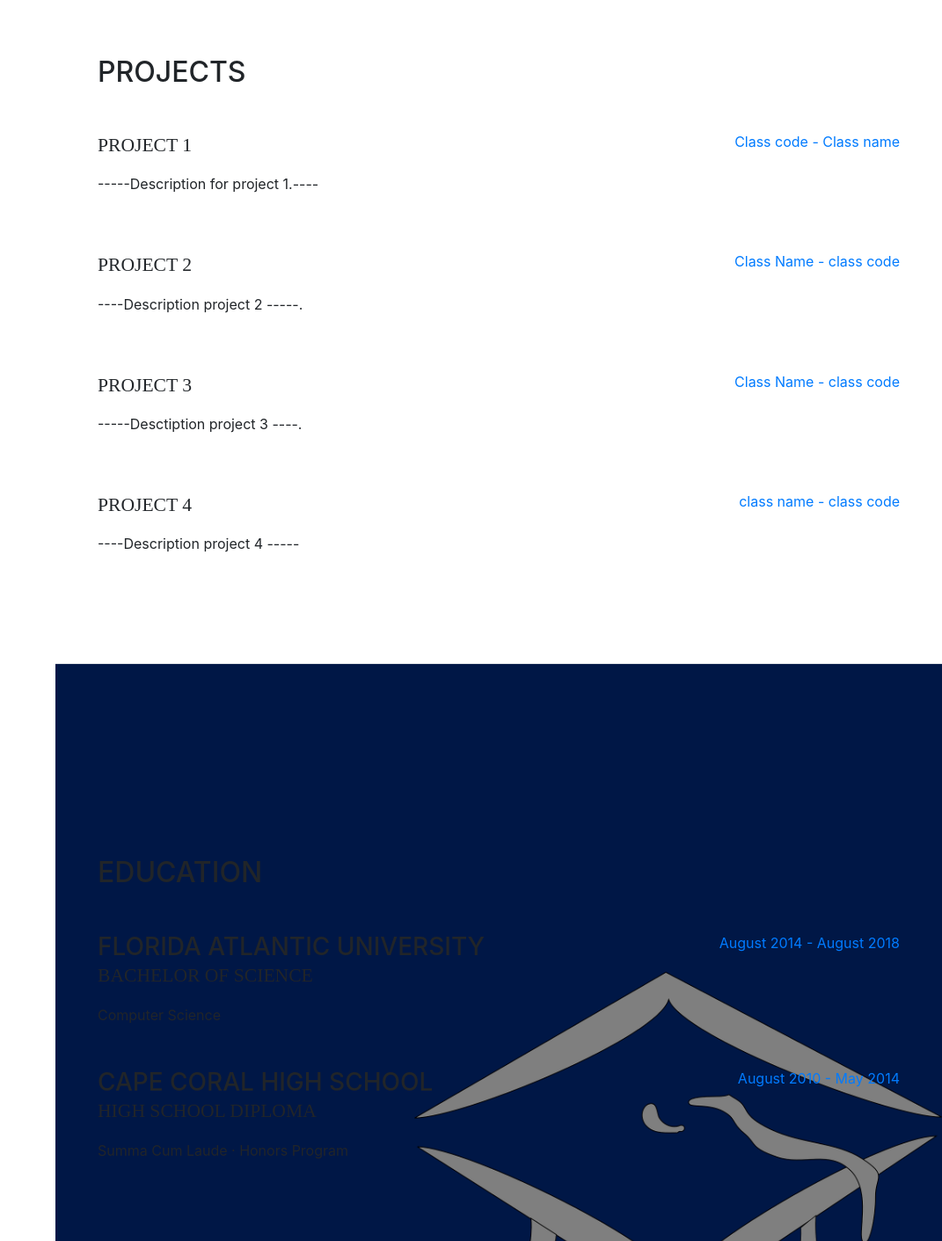
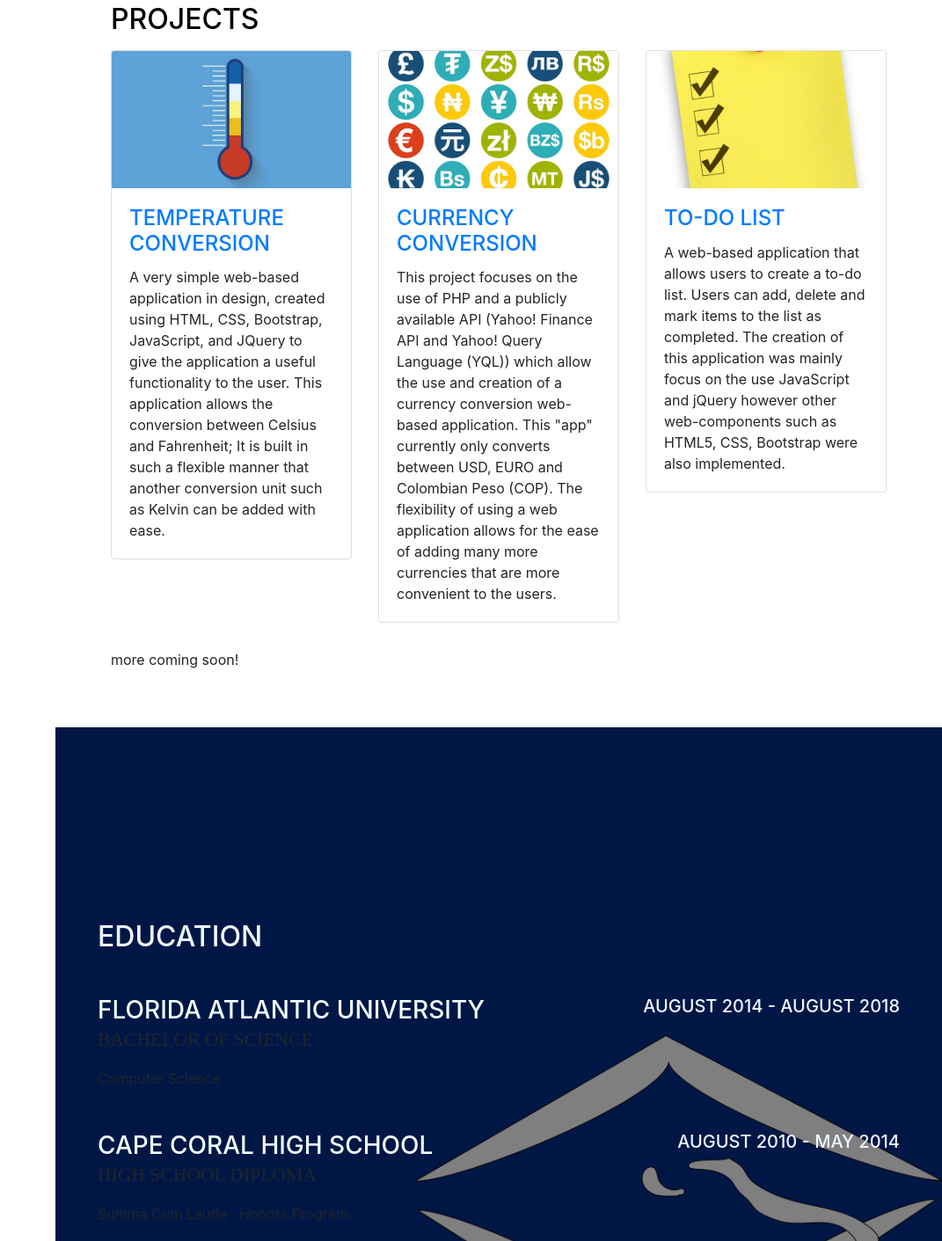
Before and after one commit to smaranon/portafolio, a website with bundled scripts: page index.html in a window 1280 px wide. Shown: the part 845-2256 px from the top of the page at 88% size, without its empty margins (209-1280 px from the left). Built offline with nearby package versions, Linux system fonts and the light colour scheme; a web font is replaced by a local one.

Commit message:
changes to the project page were added; square with pics and info

```diff
--- a/index.html
+++ b/index.html
@@ -22,6 +22,7 @@
 
     <!-- Custom styles for this template -->
     <link href="css/resume.min.css" rel="stylesheet">
+    <link href="css/3-col-portfolio.css" rel="stylesheet">
 
 </head>
 
@@ -134,10 +135,107 @@
     </section>
 
     <section class="resume-section p-3 p-lg-5 d-flex flex-column" id="projects">
+        <div class="container">
         <div class="my-auto">
-            <h2 class="mb-5">Projects</h2>
+            <h2 class="mb-3" style="color:black;">Projects</h2>
 
-            <div class="resume-item d-flex flex-column flex-md-row mb-5">
+            <div class="row">
+        <div class="col-lg-4 col-sm-6 portfolio-item">
+          <div class="card h-90">
+            <a href="#"><img class="card-img-top" src="img/temperature.jpg" alt=""></a>
+            <div class="card-body">
+              <h4 class="card-title">
+                <a href="http://lamp.cse.fau.edu/~smaranon2014/p3/">Temperature Conversion</a>
+              </h4>
+              <p class="card-text">A very simple web-based application in design, created using HTML, CSS, Bootstrap, JavaScript, and JQuery to give the application a useful functionality to the user. This application allows the conversion between Celsius and Fahrenheit; It is built in such a flexible manner that another conversion unit such as Kelvin can be added with ease.</p>
+            </div>
+          </div>
+        </div>
+       <!-- <div class="col-lg-4 col-sm-6 portfolio-item">
+          <div class="card h-90" >
+            <a href="#"><img class="card-img-top" src="img/login.jpg" alt=""></a>
+            <div class="card-body">
+              <h4 class="card-title">
+                <a href="#">Login Site</a>
+              </h4>
+              <p class="card-text">This </p>
+            </div>
+          </div>
+        </div>-->
+        <div class="col-lg-4 col-sm-6 portfolio-item">
+          <div class="card h-90">
+            <a href="#"><img class="card-img-top" src="img/currency.jpg" alt=""></a>
+            <div class="card-body">
+              <h4 class="card-title">
+                <a href="http://lamp.cse.fau.edu/~smaranon2014/p5/index.php">Currency Conversion</a>
+              </h4>
+              <p class="card-text">This project focuses on the use of PHP and a publicly available API (Yahoo! Finance API and Yahoo!	Query Language (YQL)) which allow the use and creation of a currency conversion web-based application. This "app" currently only converts between USD, EURO and Colombian Peso (COP). The flexibility of using a web application allows for the ease of adding many more currencies that are more convenient to the users.</p>
+            </div>
+          </div>
+        </div>
+        <div class="col-lg-4 col-sm-6 portfolio-item">
+          <div class="card h-90">
+            <a href="#"><img class="card-img-top" src="img/to-do-list-700x400.jpg" alt=""></a>
+            <div class="card-body">
+              <h4 class="card-title">
+                <a href="http://lamp.cse.fau.edu/~smaranon2014/p4/">To-Do List</a>
+              </h4>
+              <p class="card-text">A web-based application that allows users to create a to-do list. Users can add, delete and mark items to the list as completed. The creation of this application was mainly focus on the use JavaScript and jQuery however other web-components such as HTML5, CSS, Bootstrap were also implemented.</p>
+            </div>
+          </div>
+        </div>
+        <!--<div class="col-lg-4 col-sm-6 portfolio-item">
+          <div class="card h-90">
+            <a href="#"><img class="card-img-top" src="http://placehold.it/700x400" alt=""></a>
+            <div class="card-body">
+              <h4 class="card-title">
+                <a href="#">Project Five</a>
+              </h4>
+              <p class="card-text">Lorem ipsum dolor sit amet, consectetur adipiscing elit. Nam viverra euismod odio, gravida pellentesque urna varius vitae.</p>
+            </div>
+          </div>
+        </div>
+        <div class="col-lg-4 col-sm-6 portfolio-item">
+          <div class="card h-90">
+            <a href="#"><img class="card-img-top" src="http://placehold.it/700x400" alt=""></a>
+            <div class="card-body">
+              <h4 class="card-title">
+                <a href="#">Project Six</a>
+              </h4>
+              <p class="card-text">Lorem ipsum dolor sit amet, consectetur adipisicing elit. Itaque earum nostrum suscipit ducimus nihil provident, perferendis.</p>
+            </div>
+          </div>
+        </div>-->
+      </div>
+      <!-- /.row -->
+
+      <!-- Pagination -->
+     <!-- <ul class="pagination justify-content-center">
+        <li class="page-item">
+          <a class="page-link" href="#" aria-label="Previous">
+            <span aria-hidden="true">&laquo;</span>
+            <span class="sr-only">Previous</span>
+          </a>
+        </li>
+        <li class="page-item">
+          <a class="page-link" href="#">1</a>
+        </li>
+        <li class="page-item">
+          <a class="page-link" href="#">2</a>
+        </li>
+        <li class="page-item">
+          <a class="page-link" href="#">3</a>
+        </li>
+        <li class="page-item">
+          <a class="page-link" href="#" aria-label="Next">
+            <span aria-hidden="true">&raquo;</span>
+            <span class="sr-only">Next</span>
+          </a>
+        </li>
+      </ul>-->
+<p>more coming soon!</p>
+    </div>
+           <!-- <div class="resume-item d-flex flex-column flex-md-row mb-5">
                 <div class="resume-content mr-auto">
                     <div class="subheading mb-3">Project 1</div>
                     <p> -----Description for project 1.----</p>
@@ -175,7 +273,7 @@
                 <div class="resume-date text-md-right">
                     <span class="text-primary">class name - class code</span>
                 </div>
-            </div>
+            </div>--->
 
         </div>
 
@@ -183,27 +281,27 @@
 
     <section class="resume-section p-3 p-lg-5 d-flex flex-column" id="education">
         <div class="my-auto">
-            <h2 class="mb-5">Education</h2>
+            <h2 class="mb-5" style="color:aliceblue;" >Education</h2>
 
             <div class="resume-item d-flex flex-column flex-md-row mb-5">
                 <div class="resume-content mr-auto">
-                    <h3 class="mb-0">Florida Atlantic University</h3>
+                    <h3 class="mb-0" style="color:azure;">Florida Atlantic University</h3>
                     <div class="subheading mb-3">Bachelor of Science</div>
                     <div>Computer Science</div>
                 </div>
-                <div class="resume-date text-md-right">
-                    <span class="text-primary">August 2014 - August 2018</span>
+                <div class="resume-date text-md-right" style="color:aliceblue;">
+                    <h5 style="color:aliceblue;" >August 2014 - August 2018</h5>
                 </div>
             </div>
 
             <div class="resume-item d-flex flex-column flex-md-row">
                 <div class="resume-content mr-auto">
-                    <h3 class="mb-0">Cape Coral High School</h3>
+                    <h3 class="mb-0" style="color:azure;">Cape Coral High School</h3>
                     <div class="subheading mb-3">High School diploma</div>
                     <p>Summa Cum Laude · Honors Program</p>
                 </div>
                 <div class="resume-date text-md-right">
-                    <span class="text-primary">August 2010 - May 2014</span>
+                    <h5 style="color:aliceblue;">August 2010 - May 2014</h5>
                 </div>
             </div>
 
@@ -212,7 +310,7 @@
 
     <section class="resume-section p-3 p-lg-5 d-flex flex-column" id="skills">
         <div class="my-auto">
-            <h2 class="mb-5">Skills</h2>
+            <h2 class="mb-5" style="color:black;" >Skills</h2>
 
             <div class="subheading mb-3">Programming Languages &amp; Tools</div>
             <ul class="list-inline list-icons">
@@ -283,7 +381,7 @@
 
     <section class="resume-section p-3 p-lg-5 d-flex flex-column" id="awards">
         <div class="my-auto">
-            <h2 class="mb-5">Awards &amp; Certifications</h2>
+            <h2 class="mb-5"style="color:aliceblue;">Awards &amp; Certifications</h2>
             <ul class="fa-ul mb-0">
                 <li>
                     <i class="fa-li fa fa-trophy text-warning"></i>
```
